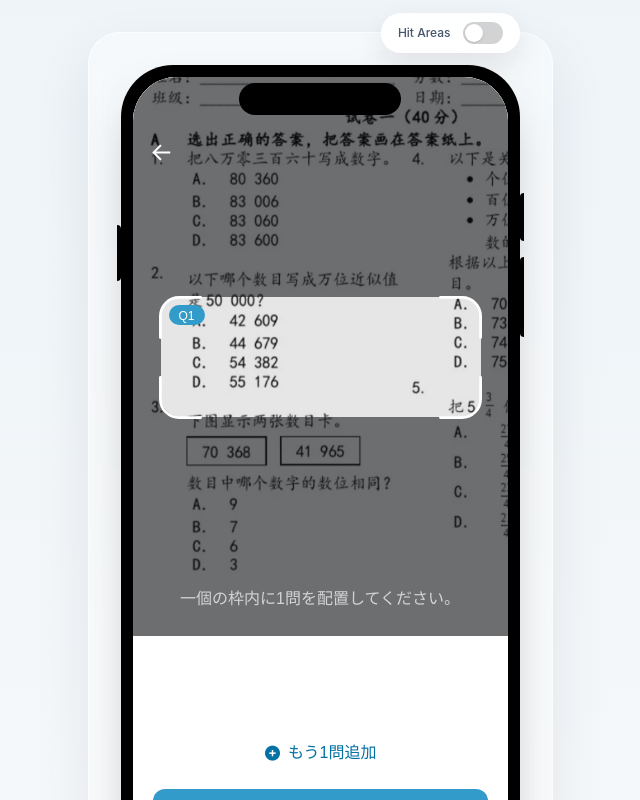
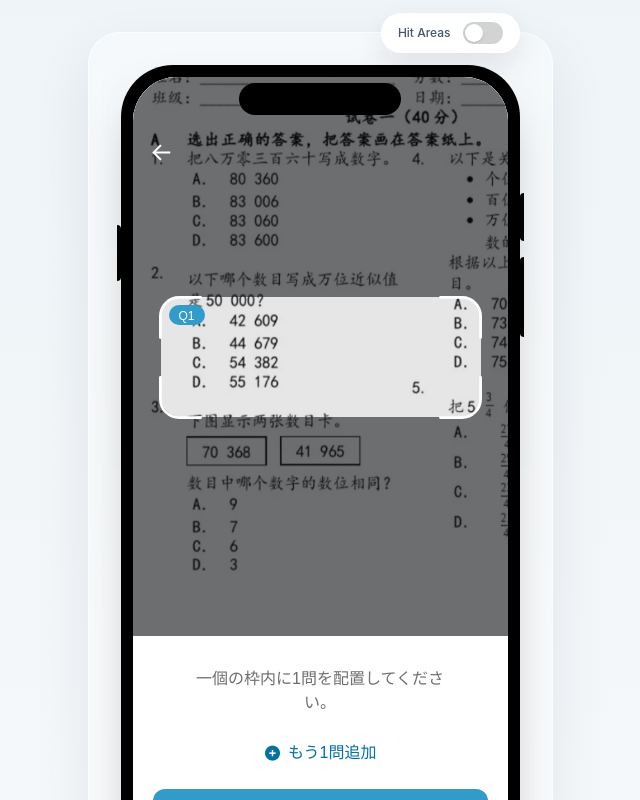
Before and after one commit to yiiwii/suunabi-camera-review-handoff, a React (Vite) app: page / in a window 1280 px wide. Shown: the top 800 px of the page, without its empty margins (320-960 px from the left). Built offline with nearby package versions, Linux system fonts and the light colour scheme.

Commit message:
Move hint text below camera area

```diff
--- a/src/components/CameraReviewScreen.tsx
+++ b/src/components/CameraReviewScreen.tsx
@@ -495,11 +495,6 @@ export function CameraReviewScreen({ showHitAreas }: { showHitAreas: boolean })
           />
         ))}
 
-        <div className="absolute inset-x-0 flex items-center justify-center px-[30px]" style={{ top: 510 }}>
-          <p className="font-['Hiragino_Sans',sans-serif] text-center text-[16px] leading-normal text-white" style={{ opacity: 0.7 }}>
-            {isSingle ? '一個の枠内に1問を配置してください。' : '枠の大きさを調整してください。'}
-          </p>
-        </div>
       </div>
 
       <div className="pointer-events-none absolute inset-x-0 z-10 flex items-center px-[10px]" style={{ top: IOS_SAFE_AREA_TOP + 4, height: 56 }}>
@@ -509,6 +504,12 @@ export function CameraReviewScreen({ showHitAreas }: { showHitAreas: boolean })
       </div>
 
       <div className="absolute inset-x-0 bottom-0 flex flex-col items-center justify-end bg-white px-[20px]" style={{ top: CAMERA_H, paddingBottom: IOS_SAFE_AREA_BOTTOM + 10, gap: 10 }}>
+        <div className="w-full flex items-center justify-center px-[30px] pt-[14px] pb-[2px]">
+          <p className="font-['Hiragino_Sans',sans-serif] text-[16px] leading-normal text-center" style={{ color: 'rgba(13,14,18,0.6)' }}>
+            {isSingle ? '一個の枠内に1問を配置してください。' : '枠の大きさを調整してください。'}
+          </p>
+        </div>
+
         <button onClick={handleAddRegion} className="flex h-[52px] w-full items-center justify-center gap-[6px] rounded-[12px]">
           <span className="font-['Rco',sans-serif] text-[18px] leading-none tracking-[0.36px]" style={{ color: '#0371a4' }}>{'\uE957'}</span>
           <span className="font-['Hiragino_Sans',sans-serif] text-[16px] leading-none" style={{ color: '#0371a4' }}>もう1問追加</span>
```
